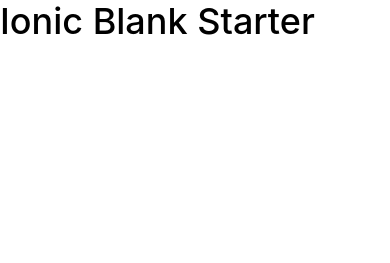
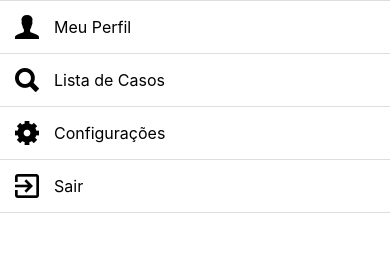
Before and after one commit to brenofdc/Signaling-Ionic, a website: page www/index.html at #!/index in a window 390 px wide. Drawn offline with Linux system fonts and the light colour scheme; some packages are replaced by stand-ins of ours; files that its build step writes are made by us from their sources; files whose address does not match are found by name.

Commit message:
Criando sidenav e ajustes do ionic

```diff
--- a/ionic.config.json
+++ b/ionic.config.json
@@ -1,5 +1,9 @@
 {
   "name": "signaling",
   "app_id": "",
-  "type": "ionic1"
+  "type": "ionic1",
+  "watchPatterns": [
+    "scss/**/*"
+  ],
+  "gulpFile": "gulpfile.js"
 }
--- a/package.json
+++ b/package.json
@@ -10,7 +10,12 @@
     "gulp-rename": "^1.2.0"
   },
   "devDependencies": {
+    "@ionic/cli-plugin-cordova": "1.4.0",
+    "@ionic/cli-plugin-gulp": "1.0.1",
+    "@ionic/cli-plugin-ionic1": "2.0.0",
     "bower": "^1.3.3",
+    "gulp": "^3.9.1",
+    "gulp-sass": "^2.3.2",
     "gulp-util": "^2.2.14",
     "shelljs": "^0.3.0"
   }
--- a/www/index.html
+++ b/www/index.html
@@ -37,14 +37,38 @@
     <script src="js/main/index.controller.js"></script>
 
   </head>
-  <body ng-app="starter">
+  <body ng-app="signaling">
 
-    <ion-pane>
-      <ion-header-bar class="bar-stable">
-        <h1 class="title">Ionic Blank Starter</h1>
-      </ion-header-bar>
-      <ion-content>
-      </ion-content>
-    </ion-pane>
+    <ion-side-menus>
+      <ion-side-menu  side="left">
+        <ul class="list sidenav-list">
+          <a class="item item-icon-left">
+            <i class="icon ion-person"></i>
+            Meu Perfil
+          </a>
+          <a class="item item-icon-left">
+            <i class="icon ion-search"></i>
+            Lista de Casos
+          </a>
+          <a class="item item-icon-left">
+            <i class="icon ion-gear-b"></i>
+            Configurações
+          </a>
+          <a class="item item-icon-left">
+            <i class="icon ion-android-exit"></i>
+            Sair
+          </a>
+        </ul>
+      </ion-side-menu>
+      <ion-side-menu-content>
+        <ion-nav-bar class="bar-dark">
+          <ion-nav-buttons side="left">
+            <button class="button button-icon icon ion-navicon light"></button>
+          </ion-nav-buttons>
+        </ion-nav-bar>
+        <ion-nav-view>
+        </ion-nav-view>
+      </ion-side-menu-content>
+    </ion-side-menus>
   </body>
 </html>
```
Also changed, not shown: www/templates/main/index.html (+2 -1 lines).
